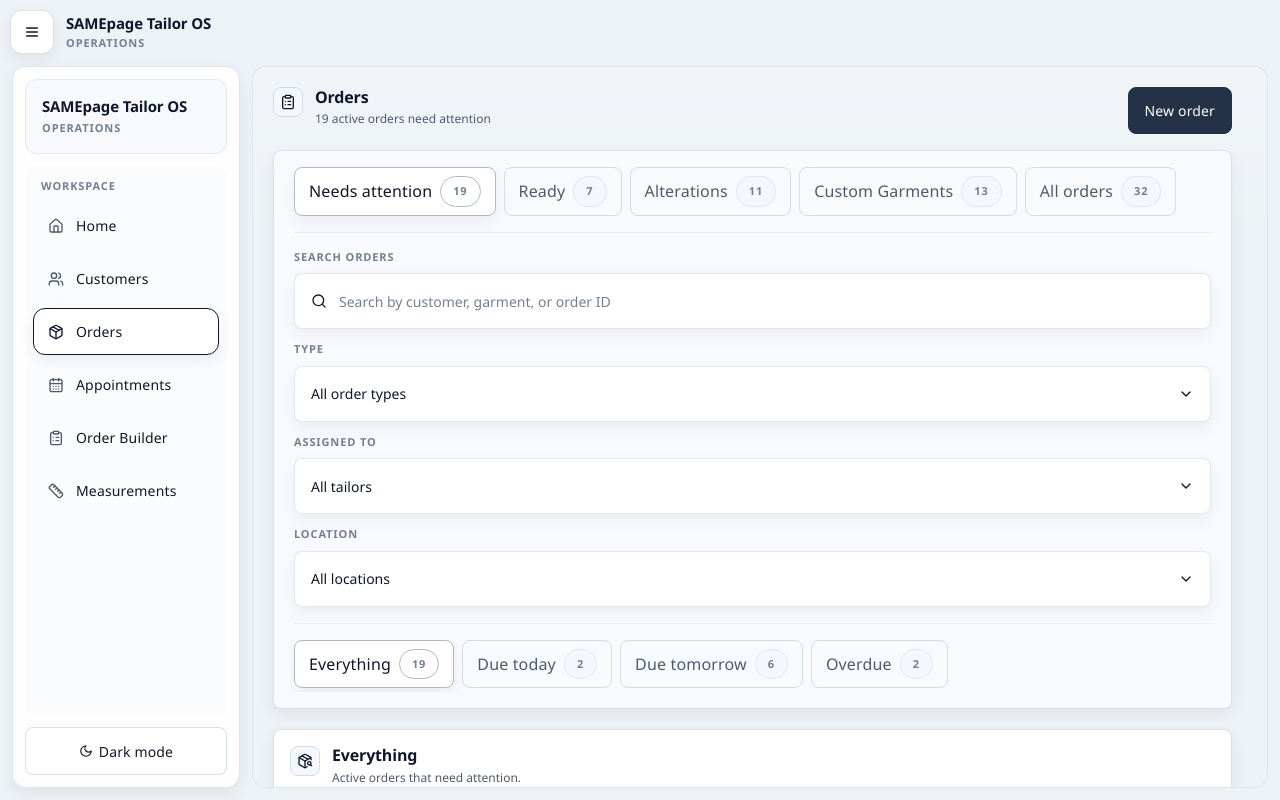
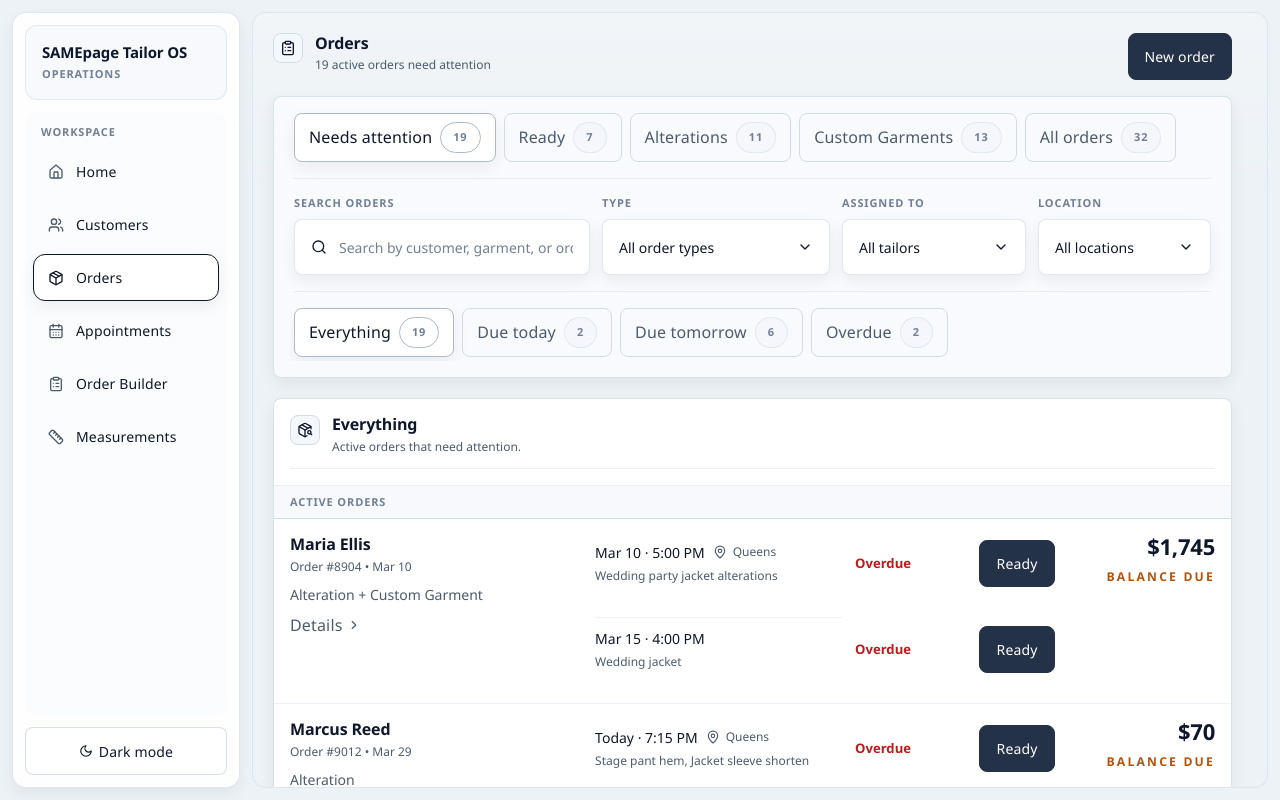
Before and after one commit to EvilHidden/maximus-prototype, a React (Vite) app: page / in a window 1280 px wide. Both pictures are taken after a click on the button "Orders". Built offline with nearby package versions, Linux system fonts and the light colour scheme.

Commit message:
Fix responsive shell and orders controls regression

```diff
--- a/src/components/layout/AppShell.tsx
+++ b/src/components/layout/AppShell.tsx
@@ -53,7 +53,7 @@ export function AppShell({ themeLabel, onToggleTheme, screen, onScreenChange, ch
 
   return (
     <div className="app-shell">
-      <div className="app-mobile-topbar md:hidden">
+      <div className="app-mobile-topbar">
         <button
           type="button"
           onClick={() => setMobileNavOpen(true)}
@@ -69,7 +69,7 @@ export function AppShell({ themeLabel, onToggleTheme, screen, onScreenChange, ch
       </div>
 
       {mobileNavOpen ? (
-        <div className="app-mobile-drawer md:hidden">
+        <div className="app-mobile-drawer">
           <button
             type="button"
             className="app-mobile-drawer__scrim"
--- a/src/features/order/components/openOrders/OpenOrdersControls.tsx
+++ b/src/features/order/components/openOrders/OpenOrdersControls.tsx
@@ -85,21 +85,21 @@ export function OpenOrdersControls({
         </div>
 
         <div className="border-t border-[var(--app-border)]/40 pt-4">
-          <div className="flex flex-wrap items-end gap-3">
+          <div className="flex flex-wrap items-end gap-3 lg:flex-nowrap">
             <SearchField
               label="Search orders"
               value={query}
               onChange={onQueryChange}
               placeholder="Search by customer, garment, or order ID"
               icon={Search}
-              className="min-w-0 basis-full sm:min-w-[240px] sm:flex-1"
+              className="min-w-0 basis-full sm:min-w-[240px] sm:flex-1 lg:min-w-[280px] lg:flex-[1.35]"
             />
 
             <SelectField
               label="Type"
               value={typeFilter}
               onChange={(value) => onTypeFilterChange(value as OrderType | "all")}
-              className="min-w-0 basis-full sm:min-w-[160px]"
+              className="min-w-0 basis-full sm:min-w-[160px] lg:min-w-[168px] lg:flex-none"
             >
               <option value="all">All order types</option>
               <option value="alteration">Alterations</option>
@@ -112,7 +112,7 @@ export function OpenOrdersControls({
                 label={showOperatorControls ? "Viewing queue" : "Assigned to"}
                 value={assigneeFilter}
                 onChange={(value) => onAssigneeFilterChange(value as AssigneeFilterValue)}
-                className="min-w-0 basis-full sm:min-w-[176px]"
+                className="min-w-0 basis-full sm:min-w-[176px] lg:min-w-[184px] lg:flex-none"
               >
                 <option value="all">{showOperatorControls ? "All in-house work" : "All tailors"}</option>
                 <option value="unassigned">Unassigned</option>
@@ -128,7 +128,7 @@ export function OpenOrdersControls({
               label="Location"
               value={locationFilter}
               onChange={(value) => onLocationFilterChange(value as PickupLocation | "all")}
-              className="min-w-0 basis-full sm:min-w-[160px]"
+              className="min-w-0 basis-full sm:min-w-[160px] lg:min-w-[168px] lg:flex-none"
             >
               {locationOptions.map((location) => (
                 <option key={location} value={location}>
--- a/src/index.css
+++ b/src/index.css
@@ -292,6 +292,11 @@ textarea:focus-visible {
 }
 
 @media (min-width: 768px) {
+  .app-mobile-topbar,
+  .app-mobile-drawer {
+    display: none !important;
+  }
+
   .app-shell-grid {
     grid-template-columns: 228px minmax(0, 1fr);
     gap: 0.75rem;
```
